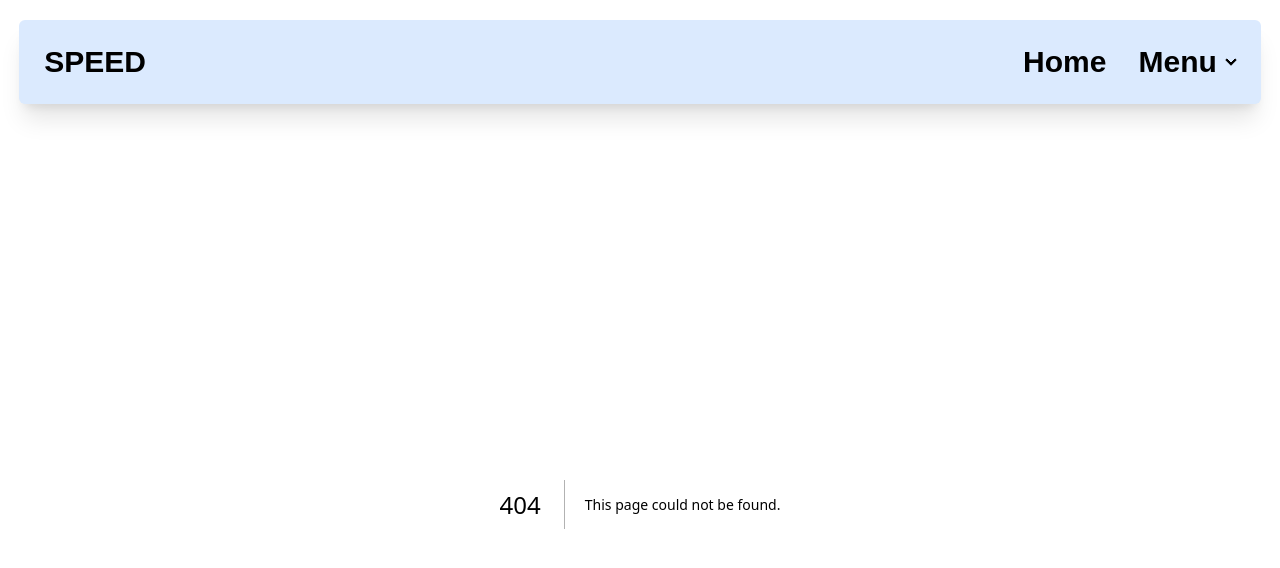
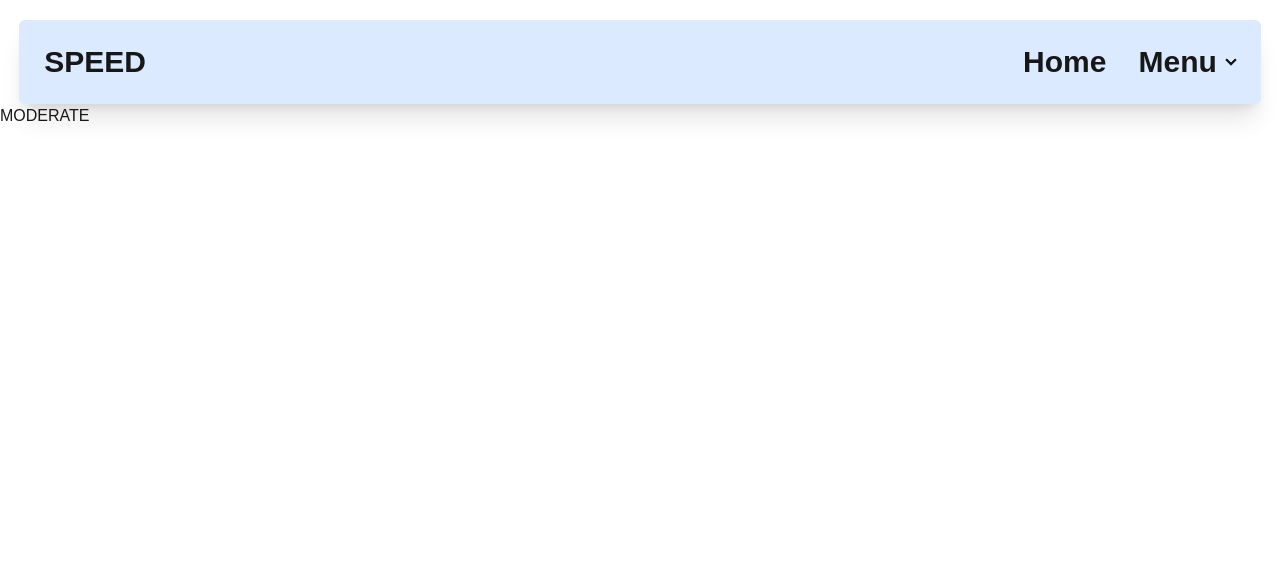
Before and after one commit to bbag199/CISE_W202_04, a Next.js app in the folder frontend/: page /pages/moderate in a window 1280 px wide. Before the commit this address had no page. Shown: the top 568 px of the page. Built offline with nearby package versions, Linux system fonts and the light colour scheme.

Commit message:
Add new pages
Change from review -> moderate & analyze
Add [id] page to browse

```diff
--- /dev/null
+++ b/frontend/src/app/pages/analyse/page.tsx
@@ -0,0 +1,7 @@
+import React from "react";
+
+const pages = () => {
+  return <div>ANALYSE</div>;
+};
+
+export default pages;
--- /dev/null
+++ b/frontend/src/app/pages/browse/[id]/page.tsx
@@ -0,0 +1,16 @@
+'use client';
+
+import { useParams } from 'next/navigation';
+
+const PostPage = () => {
+  const { id } = useParams();
+
+  return (
+    <div>
+      <h1>Post ID: {id}</h1>
+      {/* Fetch and display the content based on the `id` */}
+    </div>
+  );
+};
+
+export default PostPage;
--- a/frontend/src/app/pages/review/page.tsx
+++ b/frontend/src/app/pages/moderate/page.tsx
@@ -1,7 +1,7 @@
 import React from "react";
 
 const pages = () => {
-  return <div>REVIEW</div>;
+  return <div>MODERATE</div>;
 };
 
 export default pages;
--- a/frontend/src/components/Navbar.tsx
+++ b/frontend/src/components/Navbar.tsx
@@ -24,7 +24,10 @@ const Navbar = () => {
                     <Link href="/pages/submit">Submit</Link>
                   </li>
                   <li>
-                    <Link href="/pages/review">Review</Link>
+                    <Link href="/pages/moderate">Moderate</Link>
+                  </li>
+                  <li>
+                    <Link href="/pages/analyse">Analyse</Link>
                   </li>
                   <li>
                     <Link href="/pages/login">Login</Link>
```
